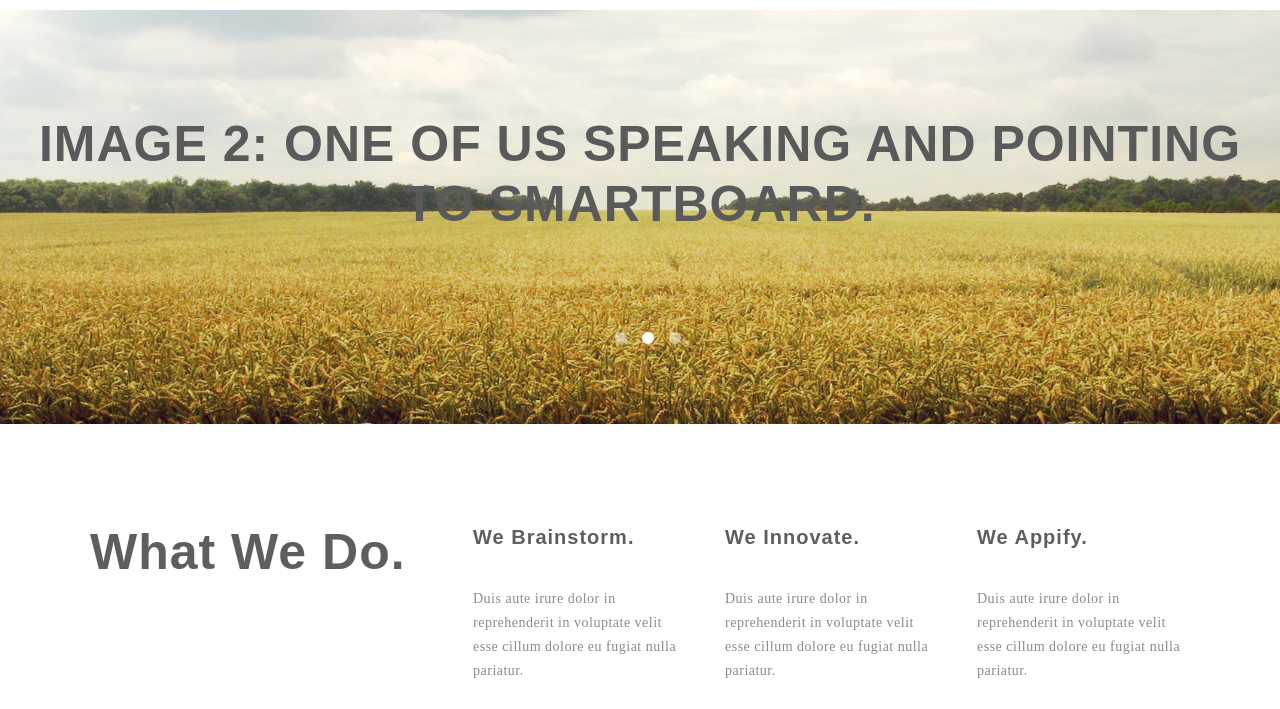
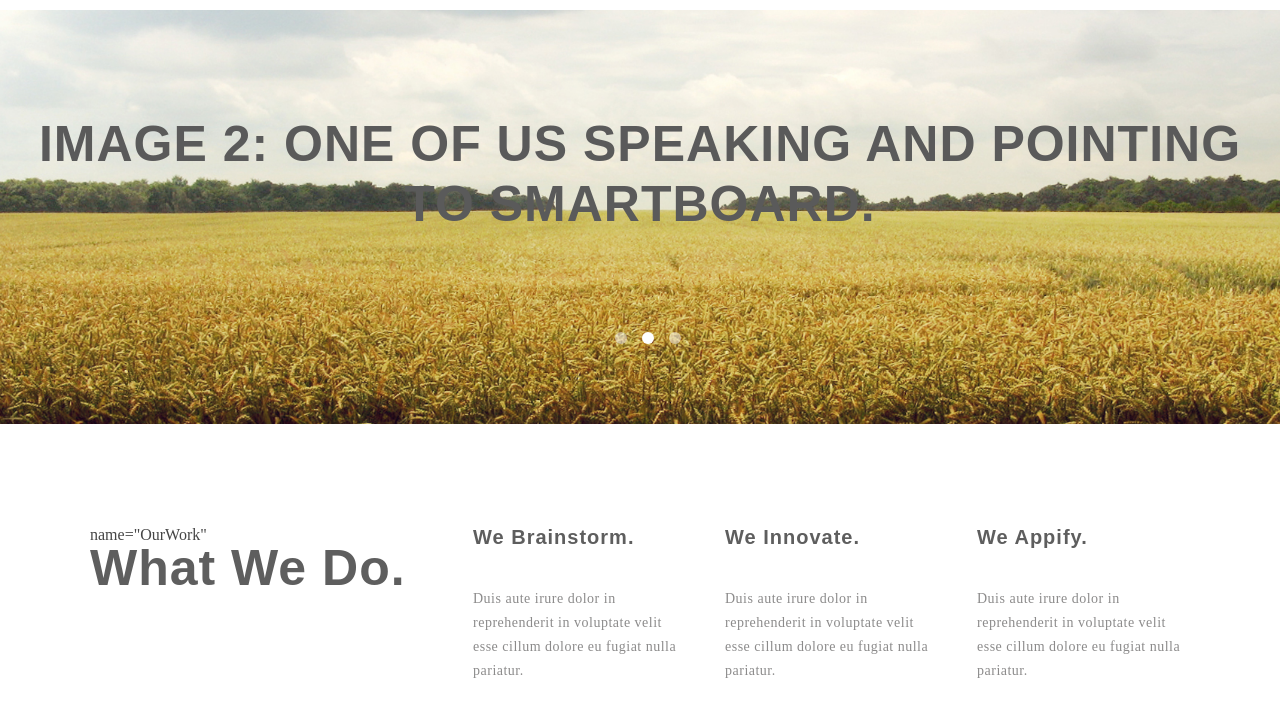
Before and after one commit to CoppellAppDevelopment/coppellappdevelopment.github.io, a plain HTML site: page index.html in a window 1280 px wide. Shown: the part 80-789 px from the top of the page. Drawn offline with Linux system fonts and the light colour scheme; files whose address does not match are found by name; a web font is replaced by a local one.

Commit message:
Testing Anchor Links

```diff
--- a/index.html
+++ b/index.html
@@ -71,7 +71,8 @@
 	<section class="services container clearfix">
 
 			<!-- Services Title  -->
-			<div class="section_title animated wow fadeInUp" name="OurWork">
+			<div class="section_title animated wow fadeInUp">
+				<a>name="OurWork"</a>
 				<h2>What We Do.</h2>
 			</div>
 
```
